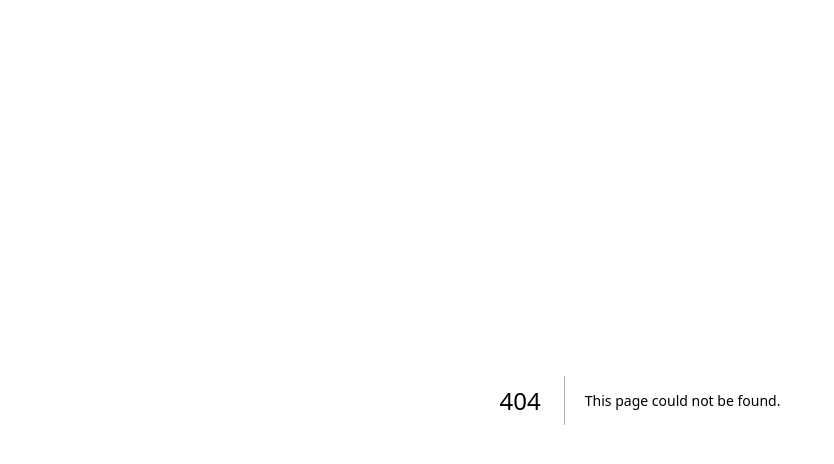
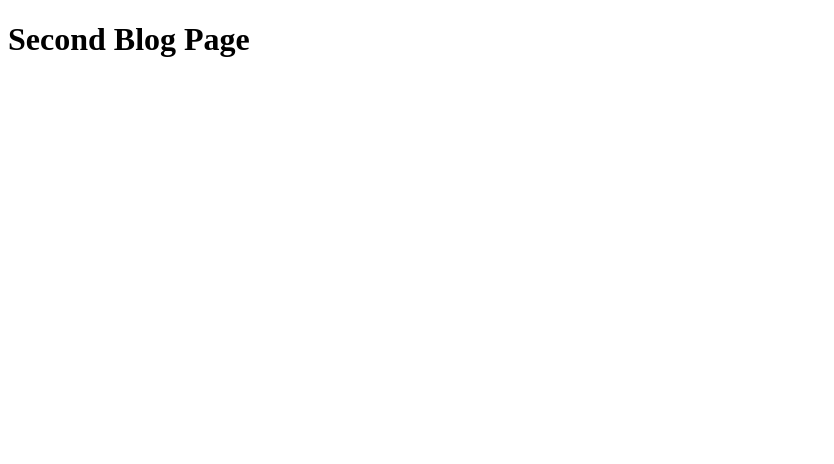
Before and after one commit to Ahmetkcak/next-14-camp, a Next.js app: page /blog/second in a window 1280 px wide. Before the commit this address had no page. Shown: the top 464 px of the page, without its empty margins (0-834 px from the left). Built offline with nearby package versions, Linux system fonts and the light colour scheme.

Commit message:
nested routing

```diff
--- /dev/null
+++ b/src/app/blog/first/page.tsx
@@ -0,0 +1,3 @@
+export default function FirstBlog() {
+    return <h1>Firs Blog Page</h1>
+  }
--- /dev/null
+++ b/src/app/blog/page.tsx
@@ -0,0 +1,3 @@
+export default function Blog() {
+    return <h1>Blog Page</h1>
+  }
--- /dev/null
+++ b/src/app/blog/second/page.tsx
@@ -0,0 +1,3 @@
+export default function SecondBlog() {
+    return <h1>Second Blog Page</h1>
+  }
```
